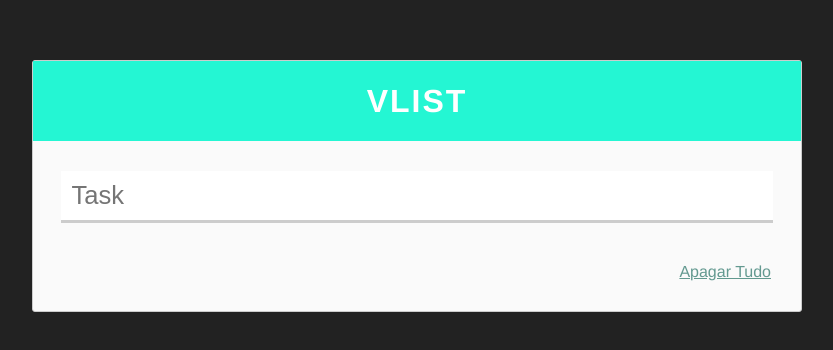
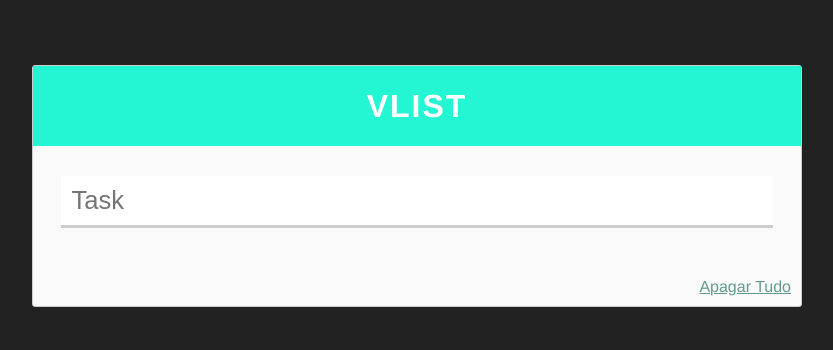
Before and after one commit to raymag/vlist, a Vue app: page / in a window 1280 px wide. Shown: the part 214-564 px from the top of the page, without its empty margins (223-1056 px from the left). Built offline with nearby package versions, Linux system fonts and the light colour scheme.

Commit message:
feat: fix span position

```diff
--- a/src/App.vue
+++ b/src/App.vue
@@ -5,7 +5,9 @@
       <Input :refresh="refresh" />
       <TaskList :refresh="refresh" :tasks="todoList" />
 
-    <span id="deleteAll" v-on:click="delAll()">Apagar Tudo</span>
+      <div id="deleteAll">
+        <span v-on:click="delAll()">Apagar Tudo</span>
+      </div>
     </main>
   </div>
 </template>
@@ -74,15 +76,17 @@ main {
 }
 
 #deleteAll {
+  display: flex;
+  align-self: center;
+  justify-content: flex-end;
+  flex-direction: row;
+  width: 100%;
+}
+#deleteAll span {
+  padding: 10px;
   text-decoration: underline;
   color: rgba(69, 134, 123, 0.835);
   cursor: pointer;
-  width: 100%;
-  display: flex;
-  align-items: center;
-  justify-content: end;
-  margin-right: 60px;
-  margin-bottom: 30px;
 }
 
 </style>
```
